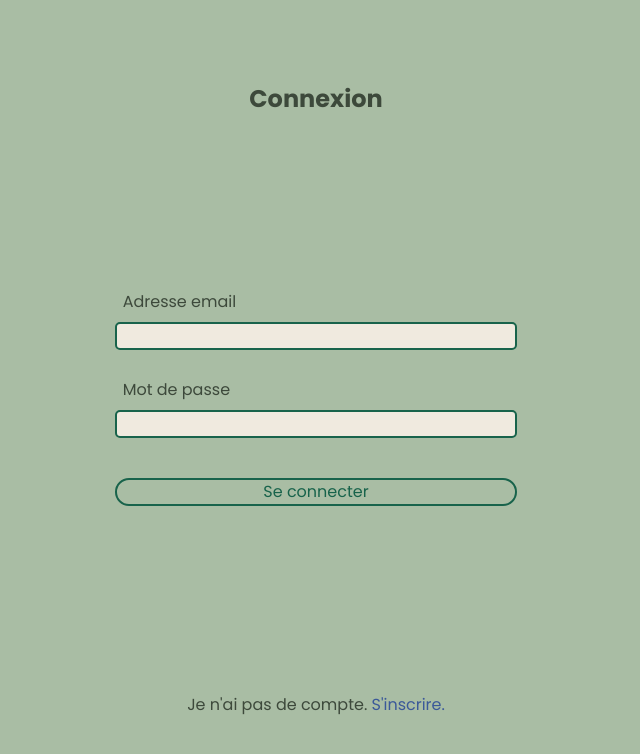
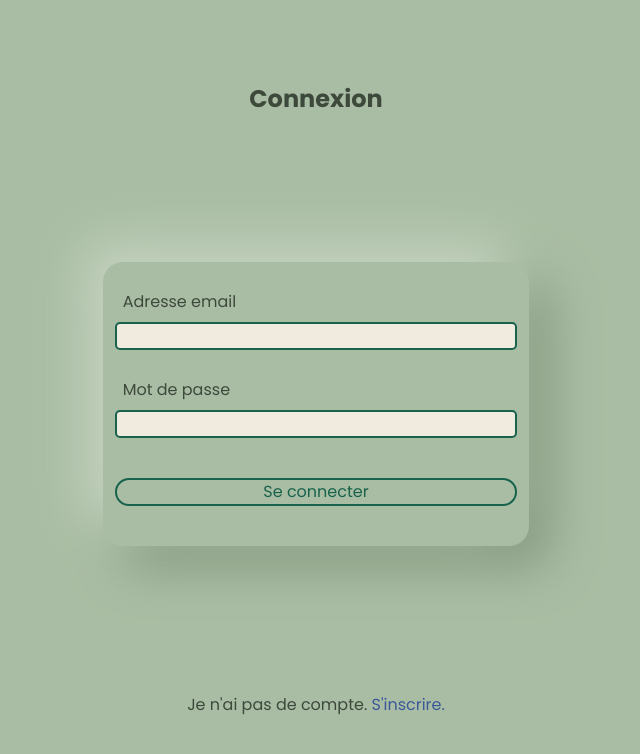
Before and after one commit to porte-christophe/moodBoardv2, an Angular app in the folder front/frontend/: page / in a window 1280 px wide. Shown: the top 754 px of the page, without its empty margins (324-964 px from the left). Built offline with nearby package versions, Linux system fonts and the light colour scheme.

Commit message:
style: update login page : add neomorphism style

```diff
--- a/front/frontend/src/app/app.css
+++ b/front/frontend/src/app/app.css
@@ -11,6 +11,7 @@
     --rouge-fonce-color: #A91E2C;
     --vert-fonce-color: #18634B;
     --ivoire-color: #F0EADF;
+    --shadow-light: -20px -20px 50px var(var(--sauge-clair-color))
 }
 
 * {
--- a/front/frontend/src/app/features/login-page/login-page.html
+++ b/front/frontend/src/app/features/login-page/login-page.html
@@ -4,7 +4,11 @@
         <h1 class="text-2xl font-bold text-center py-5">Connexion</h1>
     </div>
     <div class="w-full flex align-middle justify-center">
-        <div class="w-1/3 px-3 py-5">
+        <!-- <div class="w-1/3 px-3 py-5 shadow-[20px_20px_50px_rgba(197, 211, 191, 1)] rounded-[20px] "> -->
+        <div
+            class="w-1/3 px-3 py-5 rounded-[20px] "
+            style="box-shadow: -20px -20px 50px rgba(197, 211, 191, 1), 20px 20px 50px rgba(130, 151, 125, 1);"
+        >
             <form action="">
                 <div class="flex flex-col">
                     <label
```
